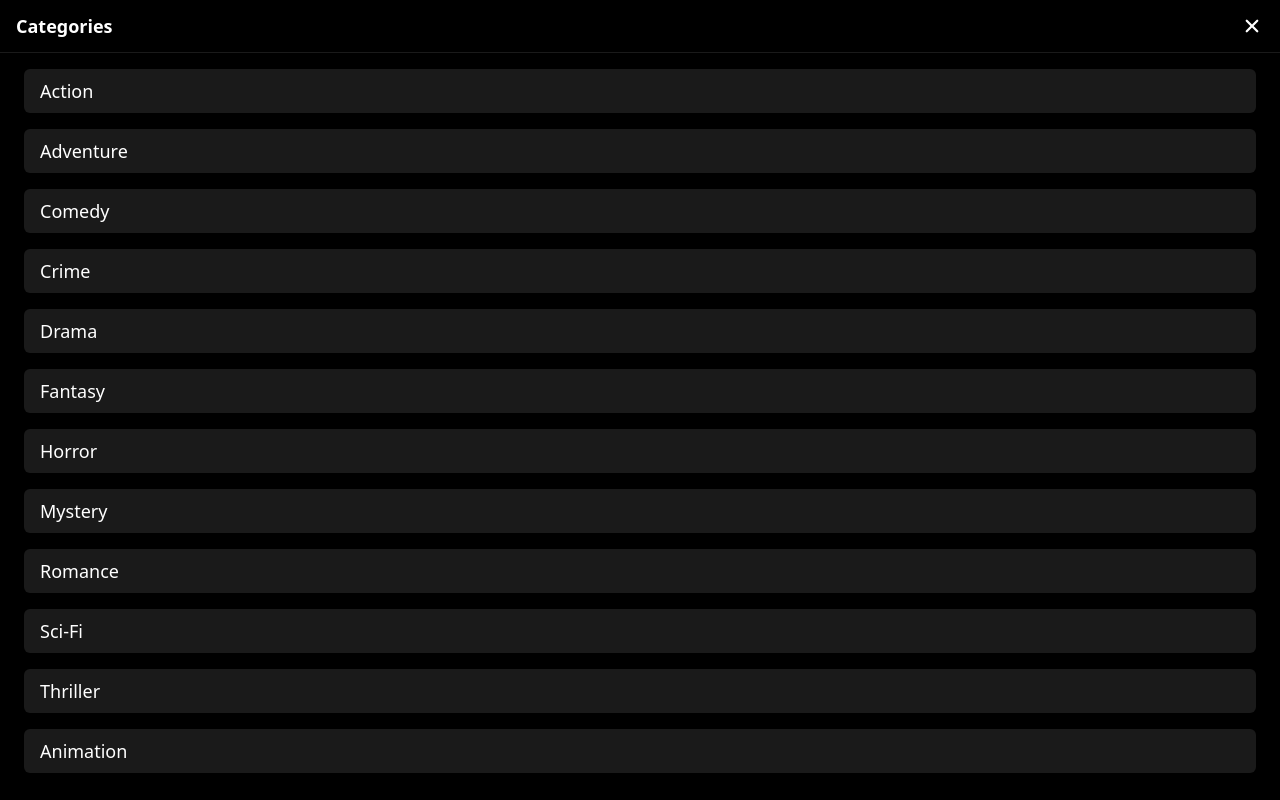
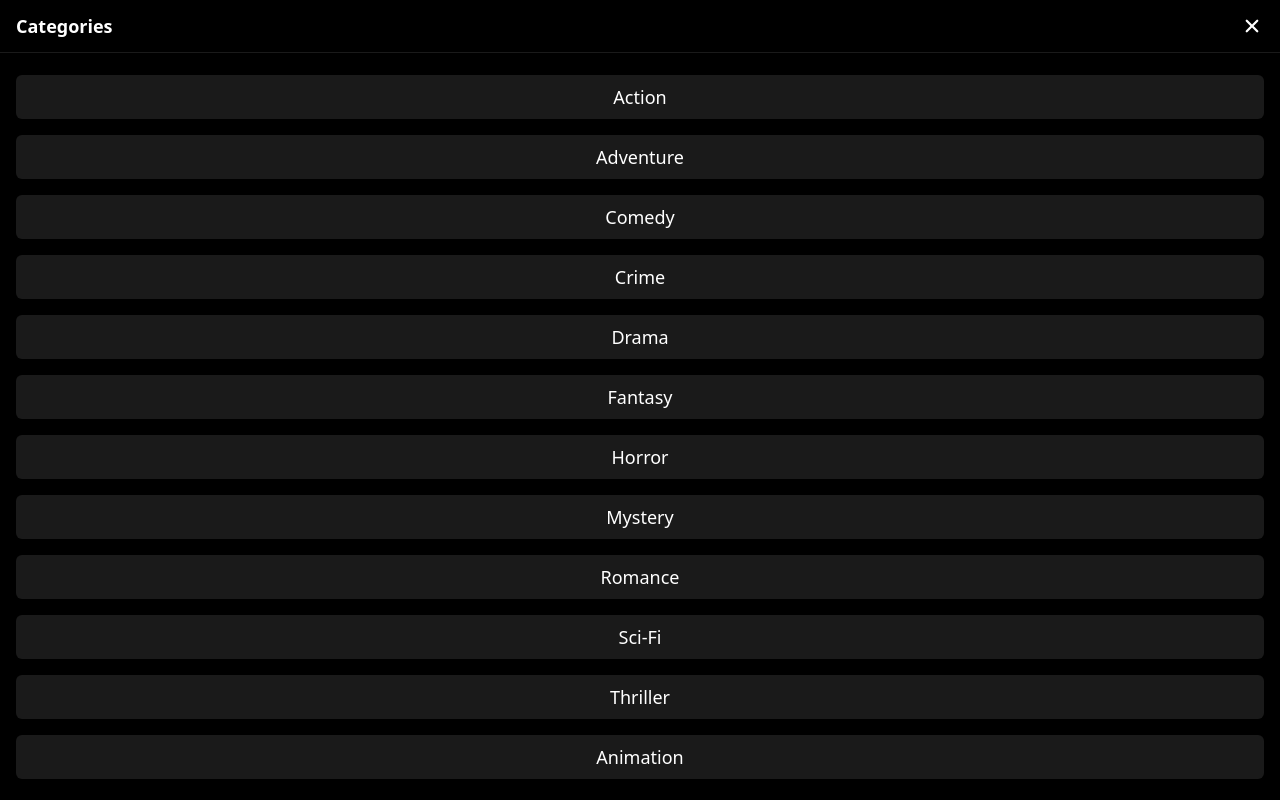
Before and after one commit to faisalbrahvii/Movie_web_using_Reactjs_and_Tailwind, a React (Vite) app: page / in a window 1280 px wide. Both pictures are taken after a click on the button "All Categories". Shown: the top 800 px of the page. Built offline with nearby package versions, Linux system fonts and the light colour scheme; no server answers.

Commit message:
changess

```diff
--- a/src/Components/MobileScreen/MobileScreenNav.jsx
+++ b/src/Components/MobileScreen/MobileScreenNav.jsx
@@ -58,12 +58,12 @@ const MobileScreenNav = () => {
             </button>
           </div>
 
-          {/* Categories List */}
-          <div className="flex-1 overflow-y-auto px-6 py-4 space-y-4">
+          {/* Categories List - Centered and Scrollbar Hidden */}
+          <div className="flex-1 overflow-y-auto no-scrollbar flex flex-col justify-center items-center space-y-4 px-4 py-6">
             {categories.map((category, index) => (
               <div
                 key={index}
-                className="text-lg px-4 py-2 bg-white/10 hover:bg-white/20 rounded-md cursor-pointer"
+                className="text-lg w-full text-center py-2 bg-white/10 hover:bg-white/20 rounded-md cursor-pointer"
               >
                 {category}
               </div>
```
